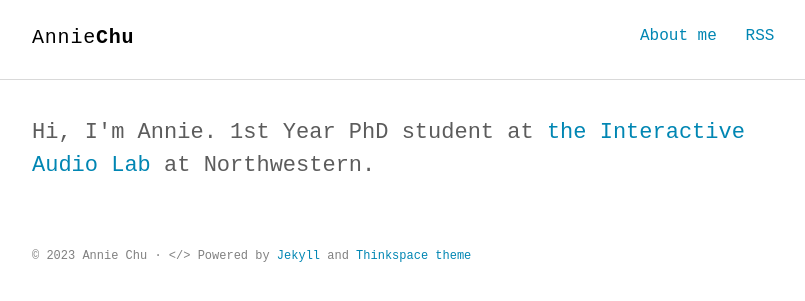
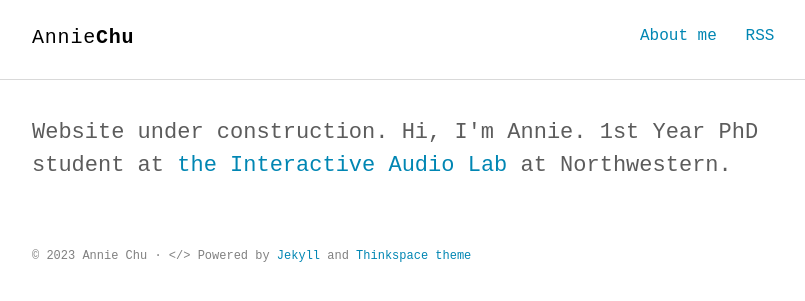
Before and after one commit to anniejchu/anniejchu.github.io, a Jekyll site: the page built from index.html, in a window 1280 px wide. Shown: the top 301 px of the page, without its empty margins (232-1037 px from the left). Built offline with Jekyll 4.4.1, drawn with Linux system fonts in a browser that asks for light colours; some web fonts are replaced.

Commit message:
Update intro.html

```diff
--- a/_includes/intro.html
+++ b/_includes/intro.html
@@ -1,5 +1,5 @@
 <section class="intro">
   <div class="container">
-    <p class="lead">Hi, I'm Annie. 1st Year PhD student at <a href="https://interactiveaudiolab.github.io/">the Interactive Audio Lab</a> at Northwestern.</p>
+    <p class="lead">Website under construction. Hi, I'm Annie. 1st Year PhD student at <a href="https://interactiveaudiolab.github.io/">the Interactive Audio Lab</a> at Northwestern.</p>
   </div>
 </section>
```
